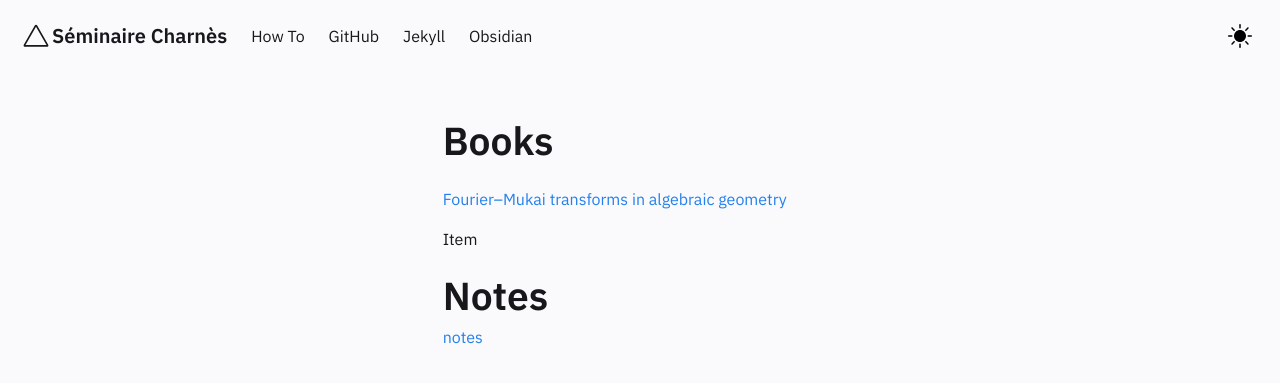
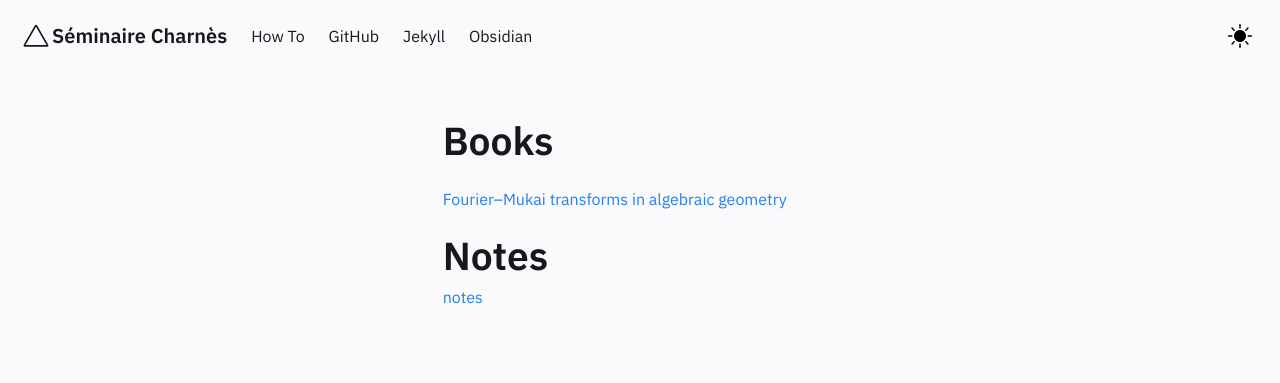
Before and after one commit to runxg/runxg.github.io, a Jekyll site: the page built from pages/index.md, in a window 1280 px wide. Shown: the top 383 px of the page. Built offline with Jekyll 4.4.1, drawn with Linux system fonts in a browser that asks for light colours.

Commit message:
Update Homepage.html

```diff
--- a/_includes/Homepage.html
+++ b/_includes/Homepage.html
@@ -2,10 +2,10 @@
     <div class="block homeblock">
     <h1>Books</h1>
     <p>
-        <a href="https://typo.iwr.uni-heidelberg.de/fileadmin/groups/arithgeo/templates/data/Judith_Ludwig/Derivierte_Kategorien/H.pdf">
-            Fourier–Mukai transforms in algebraic geometry </a>
+
         <details>
-        <summary> Item </summary>
+        <summary> <a href="https://typo.iwr.uni-heidelberg.de/fileadmin/groups/arithgeo/templates/data/Judith_Ludwig/Derivierte_Kategorien/H.pdf">
+            Fourier–Mukai transforms in algebraic geometry </a> </summary>
         <ol>
             Details.
         </ol>
```
